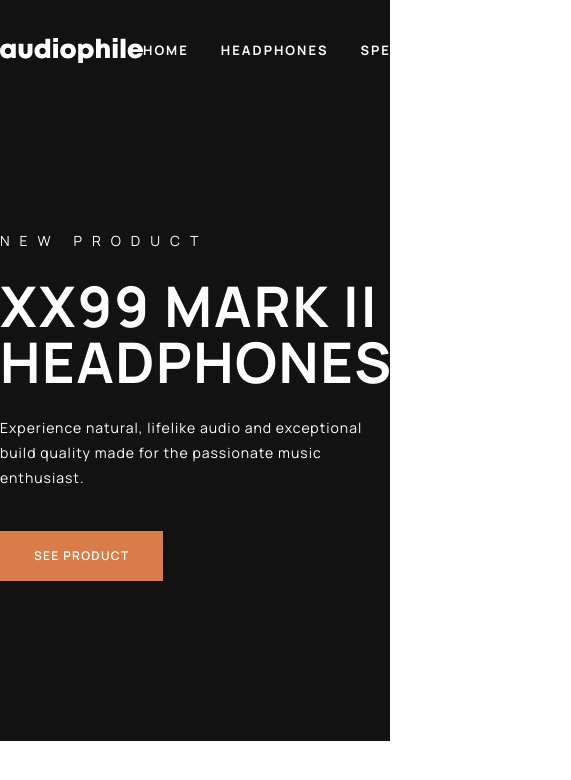
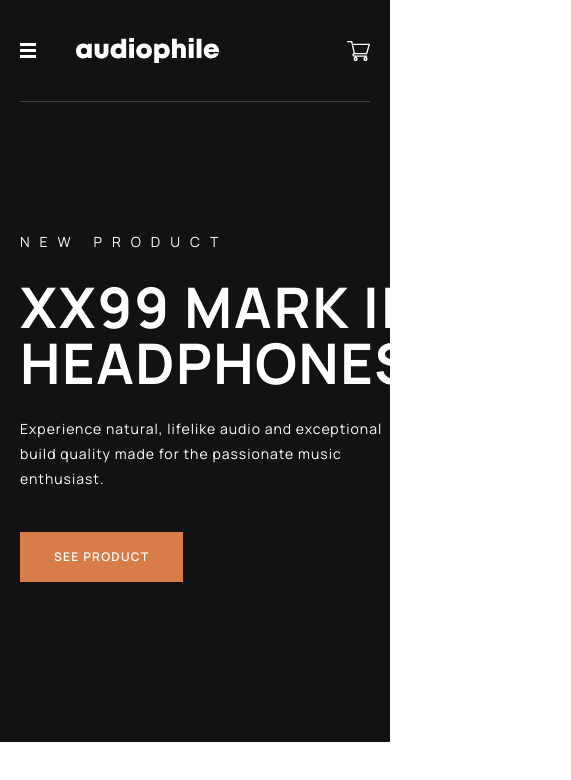
Before and after one commit to mfkutz/audiophile-ecommerce, a React (Vite) app: page / in a window 390 px wide. Shown: the top 780 px of the page, 571 px wide, since content can reach past the window. Built offline with nearby package versions, Linux system fonts and the light colour scheme; grey boxes are pictures that could not be loaded.

Commit message:
header finish

```diff
--- /dev/null
+++ b/src/components/Hamburguer.tsx
@@ -0,0 +1,8 @@
+
+export default function Hamburguer() {
+    return (
+        <div className="md:hidden">
+            <img src="./icon-hamburger.svg" />
+        </div>
+    )
+}
--- a/src/components/Header.tsx
+++ b/src/components/Header.tsx
@@ -1,19 +1,25 @@
 import { Link } from "react-router-dom";
 import Logo from "./Logo";
+import Hamburguer from "./Hamburguer";
 
 export default function Header() {
     return (
-        <header className="max-w-screen-mk flex items-center justify-between mx-auto py-[38px]">
-            <div className="flex items-center max-w-[768px] flex-1 justify-between">
+        <header className="max-w-screen-mk flex items-center justify-between mx-auto py-[38px]  xl:px-0 border-b border-b-neutral-700">
+            <div className="flex items-center lg:max-w-[768px] w-[78%] lg:flex-1 md:justify-between gap-10 ">
+                <Hamburguer />
                 <Logo />
-                <nav className="text-white flex uppercase space-x-8 ">
-                    <Link to="/" className=" tracking-[2px] font-bold text-[13px] cursor-pointer ">Home</Link>
-                    <Link to="/headphones" className=" tracking-[2px] font-bold text-[13px]">Headphones</Link >
-                    <Link to="/speakers" className=" tracking-[2px] font-bold text-[13px]">Speakers</Link >
-                    <Link to="/earphones" className=" tracking-[2px] font-bold text-[13px]">Earphones</Link >
+                <nav className="text-white hidden md:flex uppercase space-x-8">
+                    <Link to="/" className=" tracking-[2px] font-bold text-[13px] cursor-pointer hover:text-more-ec transition-colors duration-200 ">Home</Link>
+                    <Link to="/headphones" className=" tracking-[2px] font-bold text-[13px] hover:text-more-ec transition-colors duration-200">Headphones</Link >
+                    <Link to="/speakers" className=" tracking-[2px] font-bold text-[13px] hover:text-more-ec transition-colors duration-200">Speakers</Link >
+                    <Link to="/earphones" className=" tracking-[2px] font-bold text-[13px] hover:text-more-ec transition-colors duration-200">Earphones</Link >
                 </nav>
             </div>
-            <img src="/icon-cart.svg" alt="cart logo" />
+            <img
+                src="/icon-cart.svg"
+                alt="cart logo"
+                className="cursor-pointer"
+            />
         </header>
     )
 }
--- a/src/layouts/AppLayout.tsx
+++ b/src/layouts/AppLayout.tsx
@@ -4,7 +4,7 @@ import Header from "../components/Header";
 export default function AppLayout() {
     return (
         <>
-            <section className=" bg-black-esp">
+            <section className=" bg-black-esp px-5">
                 <Header />
             </section>
             <section>
--- a/src/pages/Home.tsx
+++ b/src/pages/Home.tsx
@@ -2,7 +2,7 @@ import Hero from "../components/Hero";
 
 export default function Home() {
     return (
-        <section className="flex-1 bg-black-esp">
+        <section className="flex-1 bg-black-esp px-5">
             <Hero />
         </section>
     )
--- a/tailwind.config.js
+++ b/tailwind.config.js
@@ -15,6 +15,7 @@ export default {
       },
       screens: {
         mk: "1110px",
+        md: "800px",
       },
     },
   },
```
Also changed, not shown: public/icon-hamburger.svg (added).
